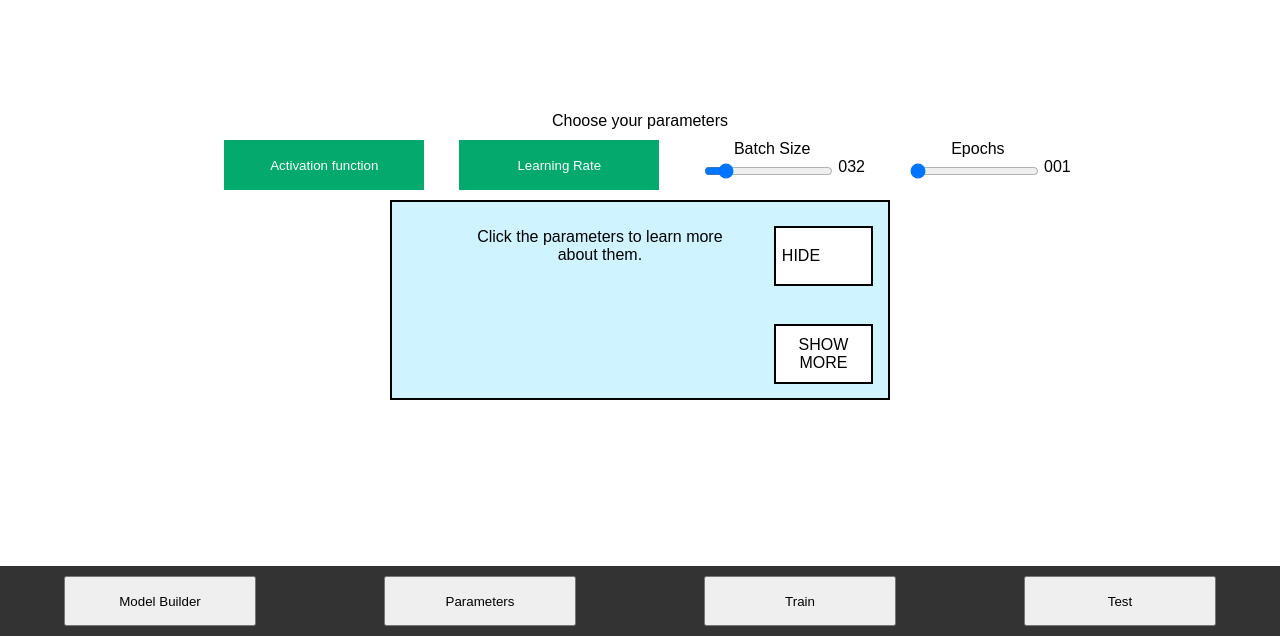
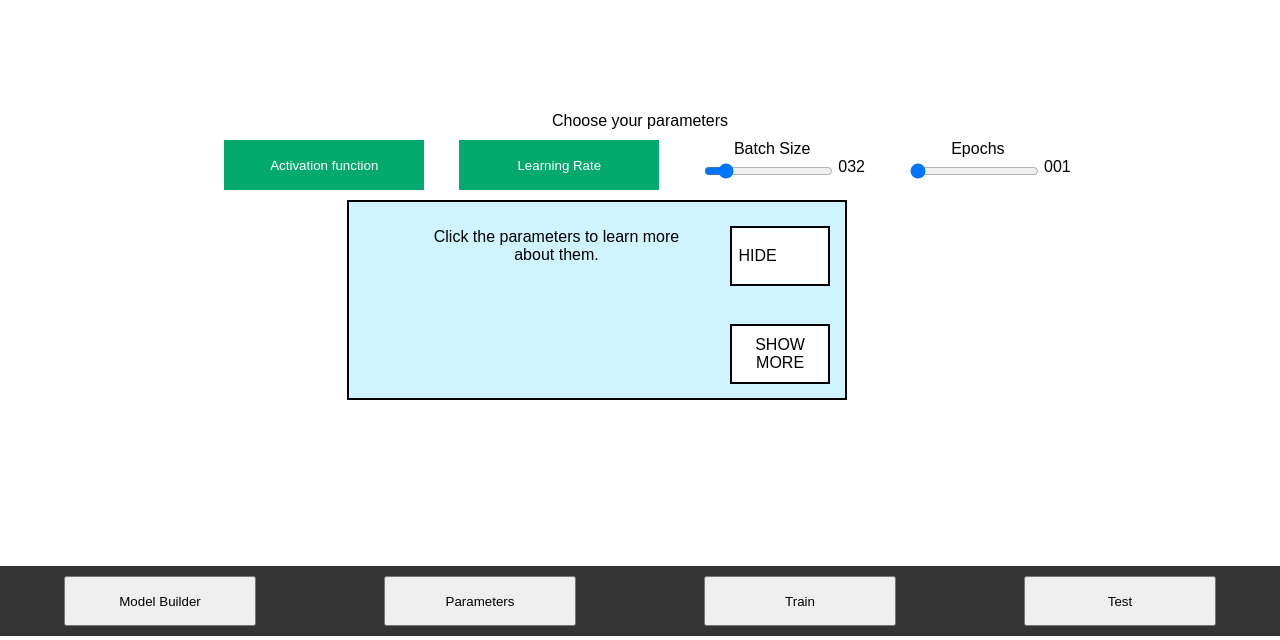
Before and after one commit to omah03/Usable-Machine-Learning-, a Flask app: page /param in a window 1280 px wide. Shown: the part 164-804 px from the top of the page. Run offline with Flask 2, Linux system fonts and the light colour scheme; parts of the project's set-up code (start-up, migrations or seed data) failed here and were passed over.

Commit message:
fix infobox pos param page

```diff
--- a/templates/param.html
+++ b/templates/param.html
@@ -65,7 +65,7 @@
             </div>
         </div>
         </div>
-        <div class = "row">
+        <div class = "row" style="display:flex;justify-content:center; margin-right: 7%;">
             <div class = "infobox" id = "infobox">
                 <div class = "column">
                     <p class = "infotext" style = "display:flex">
```
